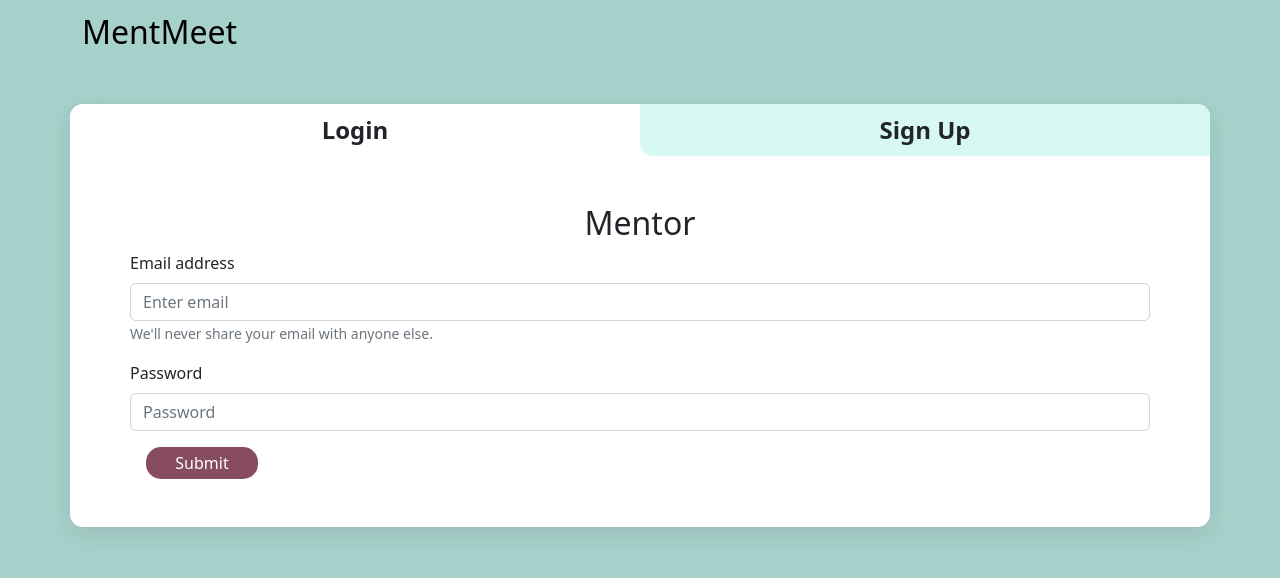
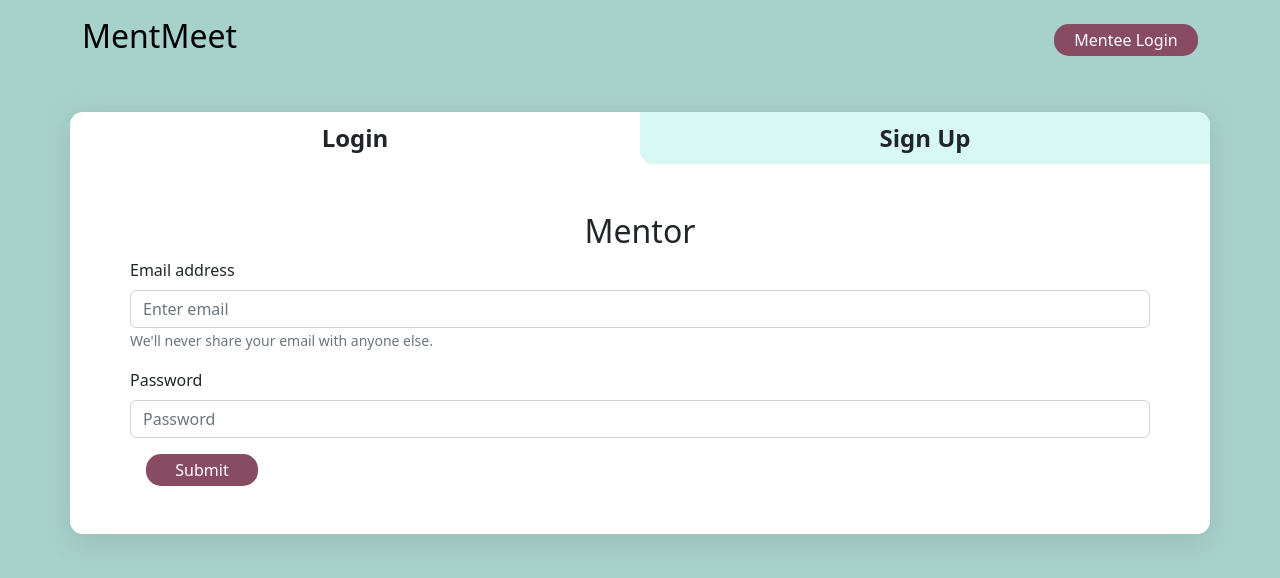
Before and after one commit to charitra1022/MentMeet, a React (Create React App) app in the folder frontend/: page /login-mentor in a window 1280 px wide. Shown: the top 578 px of the page. Built offline with nearby package versions, Linux system fonts and the light colour scheme.

Commit message:
added basic button for mentee login in navbar and custom button styles

```diff
--- a/frontend/src/App.js
+++ b/frontend/src/App.js
@@ -1,5 +1,5 @@
 import "./App.css";
-import LoginSignupComponent from "./Components/MentorSide/LoginSignupPage";
+import LoginSignupMentor from "./Components/MentorSide/LoginSignupPage";
 import Dashboard from "./Components/MentorSide/Dashboard";
 import UpdateForm from "./Components/MentorSide/UpdateForm";
 import { BrowserRouter, Routes, Route } from "react-router-dom";
@@ -9,7 +9,7 @@ function App() {
     <BrowserRouter>
       <Routes>
         <Route path="/" element={<div>Home</div>} />
-        <Route path="login-mentor" element={<LoginSignupComponent />} />
+        <Route path="login-mentor" element={<LoginSignupMentor />} />
         <Route path="dashboard-mentor" element={<Dashboard />} />
         <Route path="update-mentor" element={<UpdateForm />} />
       </Routes>
--- a/frontend/src/Components/MentorSide/LoginSignupPage.js
+++ b/frontend/src/Components/MentorSide/LoginSignupPage.js
@@ -32,7 +32,7 @@ export default function LoginSignupComponent() {
 
   return (
     <>
-      <NavbarComponent isLoginPage={true} />
+      <NavbarComponent isLoginPage={true} showMenteeLogin={true} />
       <div className="login-page">
         <Container className="login-container">
           <Row>
--- a/frontend/src/Components/MentorSide/Navbar.js
+++ b/frontend/src/Components/MentorSide/Navbar.js
@@ -13,6 +13,16 @@ export default function NavbarComponent(props) {
     navigate("/login-mentor");
   };
 
+  // handle mentee login button
+  const handleMenteeLogin = () => {
+    navigate("/login-mentee");
+  };
+
+  // handle mentor login button
+  const handleMentorLogin = () => {
+    navigate("/login-mentor");
+  };
+
   return (
     <Navbar className="navcontainer">
       <Container>
@@ -23,6 +33,21 @@ export default function NavbarComponent(props) {
         </Navbar.Brand>
         <Navbar.Toggle />
         <Navbar className="justify-content-end">
+          {props.showMenteeLogin && (
+            <Navbar.Text>
+              <button className="menteeloginbtn" onClick={handleMenteeLogin}>
+                Mentee Login
+              </button>
+            </Navbar.Text>
+          )}
+          {props.showMentorLogin && (
+            <Navbar.Text>
+              <button className="menteeloginbtn" onClick={handleMentorLogin}>
+                Mentor Login
+              </button>
+            </Navbar.Text>
+          )}
+
           {props.isLoginPage !== true && (
             <Navbar.Text>
               <button className="chatbtn">Chat</button>
--- a/frontend/src/Components/MentorSide/styles/NavbarStyle.css
+++ b/frontend/src/Components/MentorSide/styles/NavbarStyle.css
@@ -11,6 +11,21 @@
   width: 5rem;
 }
 .chatbtn:hover {
+  background-color: #c98474;
+}
+
+.menteeloginbtn,
+.mentorloginbtn {
+  color: white;
+  background-color: #874c62;
+  border-radius: 8px;
+  border-radius: 15px;
+  border: none;
+  height: 2rem;
+  width: 9rem;
+}
+.menteeloginbtn:hover,
+.mentorloginbtn:hover {
   background-color: #c98474;
 }
 
```
